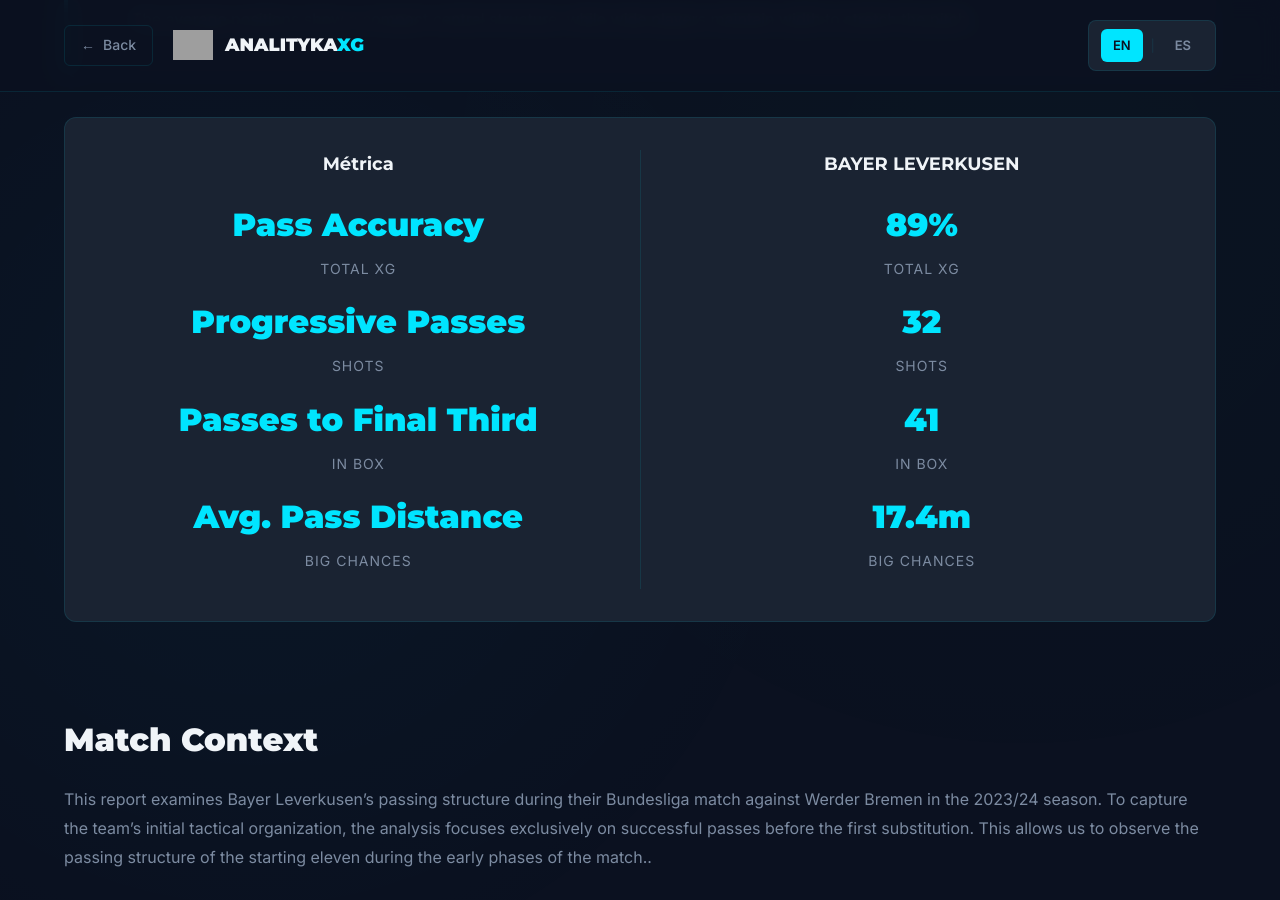
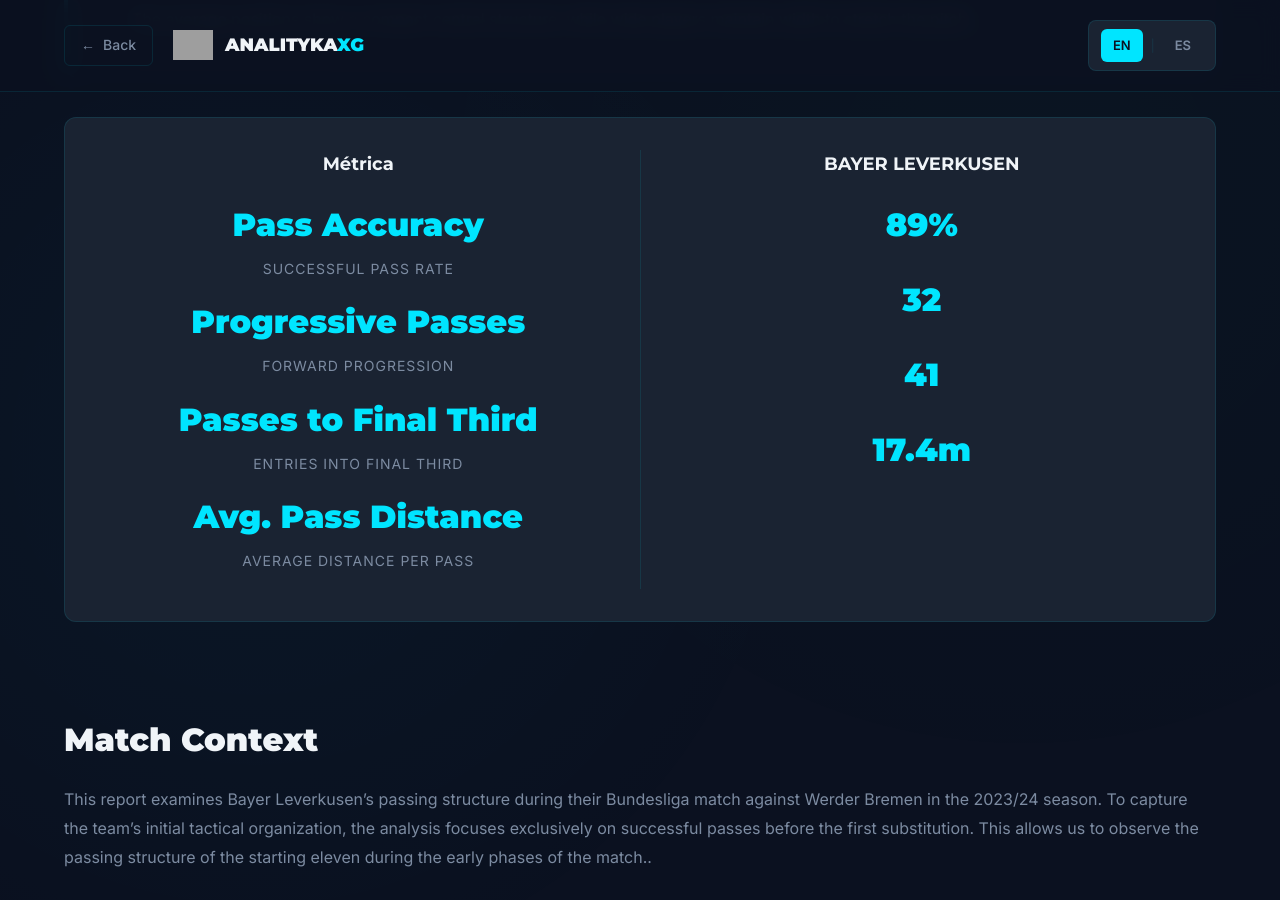
Before and after one commit to Fiallos77/analitykaXG, a Jekyll site: the page built from reports/BayerLeverkusenPassNetwork.md, in a window 1280 px wide and 900 px high, scrolled down 660 px. Built offline with Jekyll 4.4.1, drawn with Linux system fonts in a browser that asks for light colours; grey boxes are pictures that could not be loaded.

Commit message:
Update BayerLeverkusenPassNetwork.md

```diff
--- a/reports/BayerLeverkusenPassNetwork.md
+++ b/reports/BayerLeverkusenPassNetwork.md
@@ -35,19 +35,19 @@ lang: en
         <div class="team-name">Métrica</div>
         <div class="stat-row">
             <span class="stat-value">Pass Accuracy</span>
-            <span class="stat-label">Total xG</span>
+            <span class="stat-label">Successful Pass Rate</span>
         </div>
         <div class="stat-row">
             <span class="stat-value">Progressive Passes</span>
-            <span class="stat-label">Shots</span>
+            <span class="stat-label">Forward Progression</span>
         </div>
         <div class="stat-row">
             <span class="stat-value">Passes to Final Third</span>
-            <span class="stat-label">In Box</span>
+            <span class="stat-label">Entries into Final Third</span>
         </div>
         <div class="stat-row">
             <span class="stat-value">Avg. Pass Distance</span>
-            <span class="stat-label">BIG CHANCES</span>
+            <span class="stat-label">Average Distance per Pass</span>
         </div>
     </div>
     <div class="divider"></div>
@@ -55,19 +55,19 @@ lang: en
         <div class="team-name">BAYER LEVERKUSEN</div>
         <div class="stat-row">
             <span class="stat-value">89%</span>
-            <span class="stat-label">Total xG</span>
+            <span class="stat-label"></span>
         </div>
         <div class="stat-row">
             <span class="stat-value">32</span>
-            <span class="stat-label">Shots</span>
+            <span class="stat-label"></span>
         </div>
         <div class="stat-row">
             <span class="stat-value">41</span>
-            <span class="stat-label">In Box</span>
+            <span class="stat-label"></span>
         </div>
         <div class="stat-row">
             <span class="stat-value">17.4m</span>
-            <span class="stat-label">BIG CHANCES</span>
+            <span class="stat-label"></span>
         </div>
     </div>
 </div>
```
